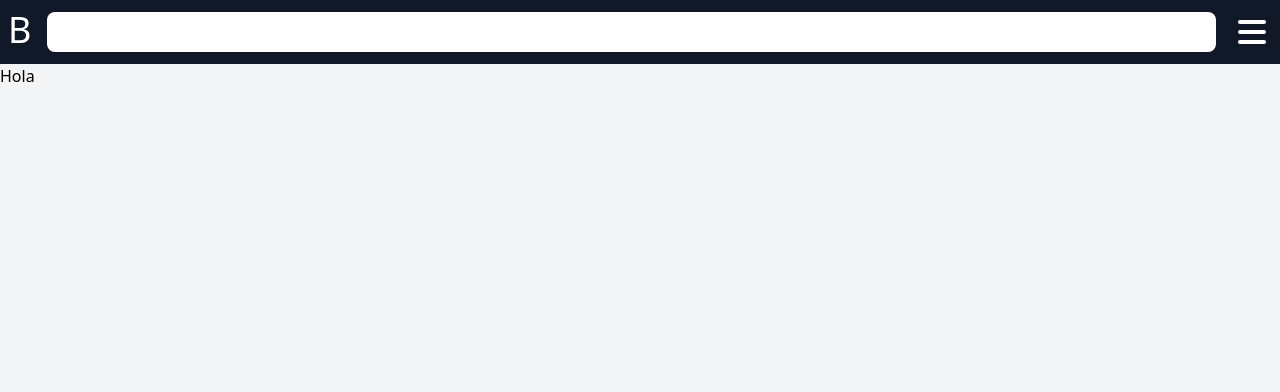
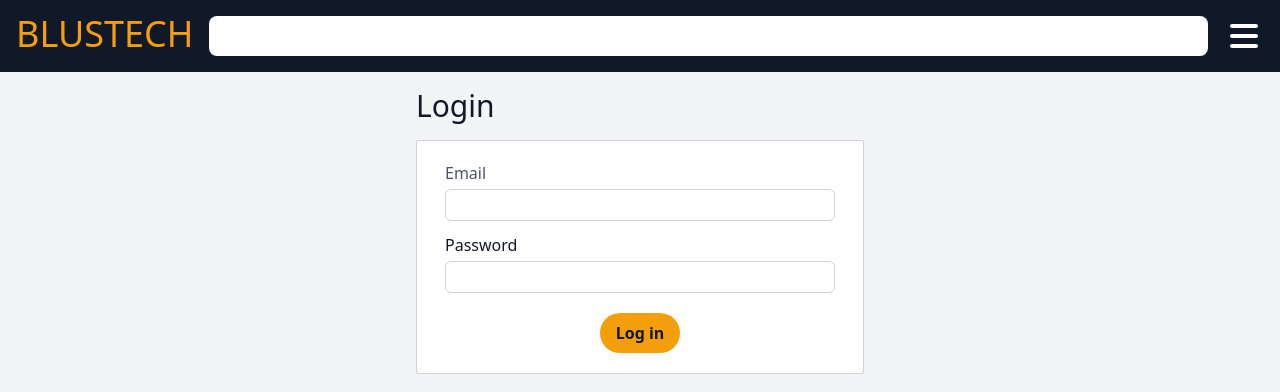
Before and after one commit to lucianomazzuca/blustech-ecommerce, a React (Create React App) app in the folder client/: page /login in a window 1280 px wide. Shown: the top 392 px of the page. Built offline with nearby package versions, Linux system fonts and the light colour scheme.

Commit message:
Add styles to Navbar and login form

```diff
--- a/client/package.json
+++ b/client/package.json
@@ -9,6 +9,7 @@
     "@testing-library/user-event": "^12.8.1",
     "react": "^17.0.1",
     "react-dom": "^17.0.1",
+    "react-router-dom": "^5.2.0",
     "react-scripts": "4.0.3",
     "web-vitals": "^1.1.0"
   },
--- a/client/src/App.js
+++ b/client/src/App.js
@@ -1,13 +1,29 @@
 import LoginForm from "./components/LoginForm";
 import Navbar from "./components/navbar/Navbar";
+import { BrowserRouter as Router, Route, Switch} from 'react-router-dom'
+import Home from "./pages/Home";
+import Login from "./pages/Login";
+import NotFound from "./pages/NotFound";
 
 function App() {
   return (
-    <div className="App">
-      <Navbar />
-      {/* <LoginForm /> */}
-      <div className="">Hola</div>
-    </div>
+    <Router>
+      <div className="App">
+        <Navbar />
+        <Switch>
+          <Route exact path="/">
+            <Home />
+          </Route>
+          <Route exact path="/login">
+            <Login />
+          </Route>
+          <Route path="/*">
+            <NotFound />
+          </Route>
+        </Switch>
+        {/* <LoginForm /> */}
+      </div>
+    </Router>
   );
 }
 
--- a/client/src/components/LoginForm.js
+++ b/client/src/components/LoginForm.js
@@ -1,51 +1,59 @@
 import { useState } from "react";
 
 const LoginForm = () => {
-  const [email, setMail] = useState('');
-  const [password, setPassword] = useState('');
+  const [email, setMail] = useState("");
+  const [password, setPassword] = useState("");
 
   const handleMail = (e) => {
-    setMail(e.target.value)
-  }
+    setMail(e.target.value);
+  };
 
   const handlePassword = (e) => {
     setPassword(e.target.value);
-  }
+  };
 
   const handleSubmit = (e) => {
     e.preventDefault();
 
-    fetch('http://localhost:5000/users/login', {
-      method: 'POST',
-      mode: 'cors',
-      headers: { "Content-Type": "application/json"},
-      body: JSON.stringify({email, password}),
+    fetch("http://localhost:5000/users/login", {
+      method: "POST",
+      mode: "cors",
+      headers: { "Content-Type": "application/json" },
+      body: JSON.stringify({ email, password }),
       withCredentials: true,
-      credentials: 'include',
-    }).then((data) => {
-      console.log('sended', data);
-    }).catch(e => console.log(e))
-  }
+      credentials: "include",
+    })
+      .then((data) => {
+        console.log("sended", data);
+      })
+      .catch((e) => console.log(e));
+  };
 
   return (
-    <form action="" onSubmit={handleSubmit}>
-      <label htmlFor="">Mail</label>
+    <form
+      action=""
+      onSubmit={handleSubmit}
+      className="flex flex-col  bg-white px-7 py-5 rounded-sm border border-gray-300"
+    >
+      <label htmlFor="" className="text-gray-600">
+        Email
+      </label>
       <input
         type="Mail"
         value={email}
         onChange={handleMail}
+        className="input"
       />
-      <br/>
       <label htmlFor="">Password</label>
       <input
         type="password"
         value={password}
         onChange={handlePassword}
+        className="input"
       />
-      <br/>
-      <button>Log in</button>
+      <button className="bg-yellow-500 text-gray-900 font-semibold py-2 px-4 rounded-full inline mt-2 self-center focus:outline-none hover:bg-yellow-600 hover:text-white">Log in</button>
     </form>
   );
-}
+};
 
 export default LoginForm;
--- a/client/src/components/navbar/Navbar.js
+++ b/client/src/components/navbar/Navbar.js
@@ -1,18 +1,33 @@
+import { useState } from 'react';
+import Navbottom from './Navbottom';
+
 const Navbar = () => {
+  const [open, setOpen] = useState(false);
+
+  const handleDropdown = () => {
+    setOpen(!open)
+  }
+
   return (
-    <header className="py-3 px-2 bg-gray-900 h-16 flex space-x-4">
-      <div className="logo text-white text-4xl flex">
-        <span className="inline-block leading-none">B</span>
+    <header className="bg-gray-900 text-white">
+      <div className="container-general">
+        <div className="nav-top py-4 flex space-x-4">
+          <div className="logo text-4xl flex">
+            <span className="leading-none text-yellow-500 md:hidden">B</span>
+            <span className="leading-none text-yellow-500 hidden md:inline">BLUSTECH</span>
           </div>
           <div className="search-form flex-1">
             <form method="get" className="h-full">
               <input type="text" className="h-full w-full rounded-lg px-2 text-lg focus:outline-none focus:shadow-inner"/>
             </form>
           </div>
-      <div className="burger h-full flex justify-end items-center">
+          <div className="burger h-full flex justify-end items-center cursor-pointer" onClick={handleDropdown}>
             <svg className=" text-white h-10" xmlns="http://www.w3.org/2000/svg" viewBox="0 0 20 20" fill="currentColor">
               <path className="" fill-rule="evenodd" d="M3 5a1 1 0 011-1h12a1 1 0 110 2H4a1 1 0 01-1-1zM3 10a1 1 0 011-1h12a1 1 0 110 2H4a1 1 0 01-1-1zM3 15a1 1 0 011-1h12a1 1 0 110 2H4a1 1 0 01-1-1z" clip-rule="evenodd" />
             </svg>
+          </div>
+        </div>
+        {open && <Navbottom />}
       </div>
     </header>
   );
--- /dev/null
+++ b/client/src/components/navbar/Navbottom.js
@@ -0,0 +1,17 @@
+import { Link } from 'react-router-dom'
+
+const Navbottom = () => {
+  return (
+    <div className="nav-bottom text-lg pb-4 flex justify-start">
+      <nav className="links flex flex-col px-4">
+        <Link to="/login"><span className="">Login</span></Link>
+        <a href="/">Cart</a>
+        <Link to="/">Home</Link>
+        <a href="/">Categories</a>
+        <a href="/">Brands</a>
+      </nav>
+    </div>
+  );
+};
+
+export default Navbottom;
--- a/client/src/index.css
+++ b/client/src/index.css
@@ -1,3 +1,11 @@
 @tailwind base;
 @tailwind components;
 @tailwind utilities;
+
+.container-general {
+  @apply container mx-auto xl:max-w-screen-xl px-4;
+}
+
+.input {
+  @apply border border-gray-300 h-8 px-2 rounded-md mt-1 mb-3 focus:outline-none focus:ring-2;
+}
--- /dev/null
+++ b/client/src/pages/Home.js
@@ -0,0 +1,7 @@
+const Home = () => {
+  return (
+    <div>Home</div>
+  );
+}
+
+export default Home;
--- /dev/null
+++ b/client/src/pages/Login.js
@@ -0,0 +1,12 @@
+import LoginForm from '../components/LoginForm';
+
+const Login = () => {
+  return (
+    <div className="container mx-auto max-w-md text-gray-900">
+      <h2 className="title text-3xl my-4">Login</h2>
+      <LoginForm />
+    </div>
+  );
+}
+
+export default Login;
--- /dev/null
+++ b/client/src/pages/NotFound.js
@@ -0,0 +1,7 @@
+const NotFound = () => {
+  return (
+    <div>Page not found</div>
+  );
+}
+
+export default NotFound;
--- a/client/tailwind.config.js
+++ b/client/tailwind.config.js
@@ -1,8 +1,17 @@
+const colors = require('tailwindcss/colors');
+
 module.exports = {
   purge: ['./src/**/*.{js,jsx,ts,tsx}', './public/index.html'],
   darkMode: false, // or 'media' or 'class'
   theme: {
-    extend: {},
+    extend: {
+      spacing: {
+        18: "4.5rem"
+      },
+      colors: {
+        orange: colors.orange
+      },
+    },
   },
   variants: {
     extend: {},
```
Also changed, not shown: 1 other file (tests, documents, lock files or other folders). Lines whose indentation alone changed are shown as unchanged.
